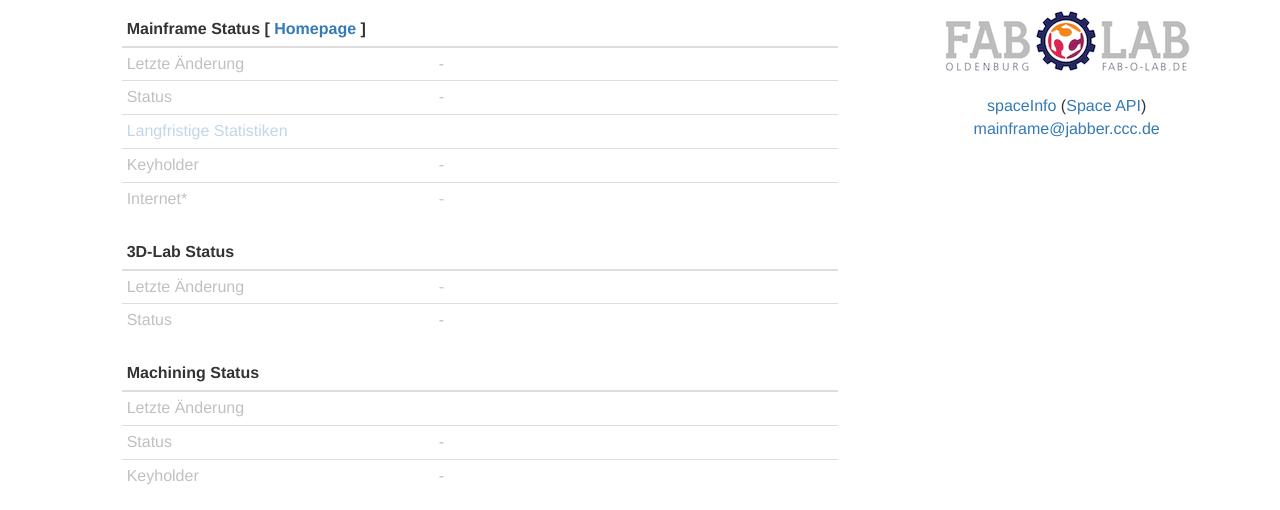
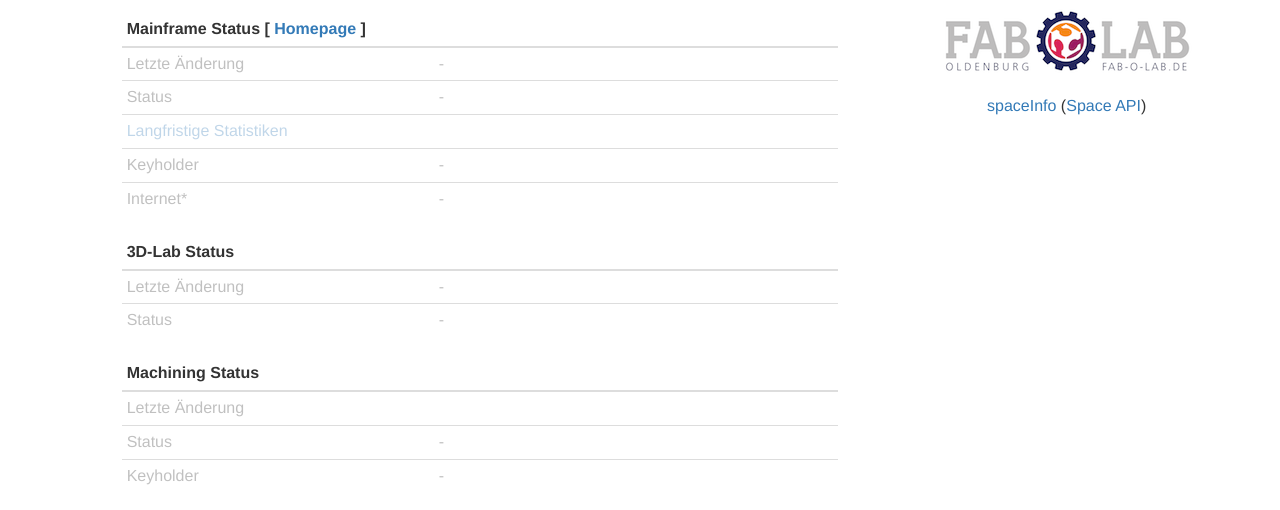
Before and after one commit to ktt-ol/spacestatus2, a plain HTML site: page webUI/assets/index.html in a window 1280 px wide. Shown: the part 219-729 px from the top of the page. Drawn offline with Linux system fonts and the light colour scheme; no server answers; files whose address does not match are found by name.

Commit message:
removes xmpp contact

```diff
--- a/webUI/assets/index.html
+++ b/webUI/assets/index.html
@@ -263,7 +263,6 @@
                                                                 alt="Fab-O-Lab"/></a><br/>
                 </li>
                 <li><a href="/api/spaceInfo">spaceInfo</a> (<a href="https://spaceapi.io/">Space API</a>)<br/></li>
-                <li><a href="xmpp://mainframe@jabber.ccc.de">mainframe@jabber.ccc.de</a></li>
             </ul>
         </div>
     </div>
```
